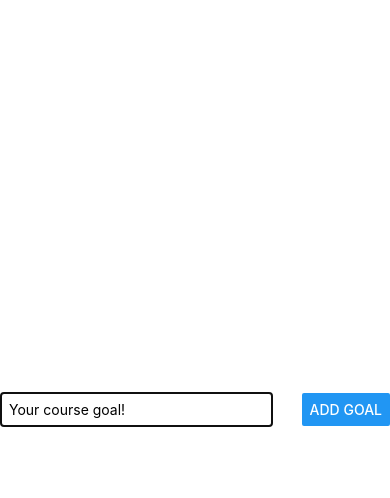
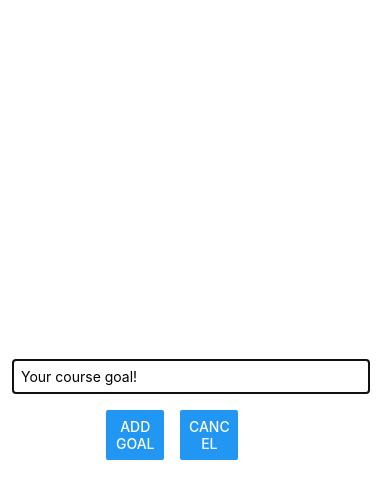
Before and after one commit to Astilion/goals-app, a React Native app: screen / in a window 390 px wide. Both pictures are taken after a click on the button "ADD NEW GOAL". Shown: the top 498 px of the page. Built offline with nearby package versions, Linux system fonts and the light colour scheme.

Commit message:
styling modal overlay

```diff
--- a/components/GoalInput.tsx
+++ b/components/GoalInput.tsx
@@ -24,7 +24,14 @@
           onChangeText={goalInputHandler}
           value={enteredGoalText}
         />
-        <Button title='Add Goal' onPress={addGoalHandler} />
+        <View style={styles.buttonContainer}>
+          <View style={styles.button}>
+            <Button title='Add Goal' onPress={addGoalHandler} />
+          </View>
+          <View style={styles.button}>
+            <Button title='Cancel' />
+          </View>
+        </View>
       </View>
     </Modal>
   );
@@ -35,18 +42,26 @@
 const styles = StyleSheet.create({
   inputContainer: {
     flex: 1,
-    flexDirection: 'row',
-    justifyContent: 'space-between',
+    justifyContent: 'center',
     alignItems: 'center',
     marginBottom: 24,
+    padding: 16,
     borderBottomWidth: 1,
     borderBottomColor: 'gray',
   },
   textInput: {
     borderWidth: 1,
     borderColor: '#cccccc',
-    width: '70%',
+    width: '100%',
     marginRight: 8,
     padding: 8,
   },
+  buttonContainer: {
+    marginTop: 16,
+    flexDirection: 'row',
+  },
+  button: {
+    width: '30%',
+    marginHorizontal: 8,
+  },
 });
```
